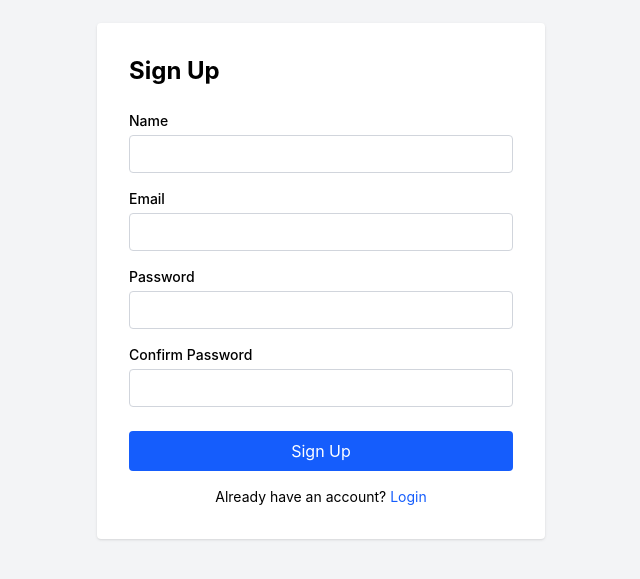
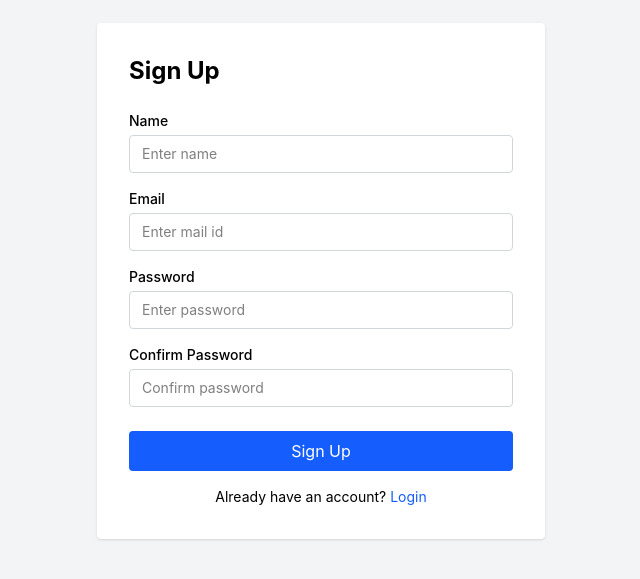
Before and after one commit to rakshitsaxena07/signup-login-form, a React (Vite) app: page /signup in a window 1280 px wide. Shown: the part 119-698 px from the top of the page, without its empty margins (319-959 px from the left). Built offline with nearby package versions, Linux system fonts and the light colour scheme.

Commit message:
fix: remove href add link

```diff
--- a/src/pages/Login.jsx
+++ b/src/pages/Login.jsx
@@ -1,22 +1,32 @@
-import { Formik, Form } from 'formik';
-import { loginSchema } from '../utils/ValidationSchemas';
-import InputField from '../components/InputField';
+import { Formik, Form } from "formik";
+import { loginSchema } from "../utils/ValidationSchemas";
+import InputField from "../components/InputField";
+import { Link } from "react-router-dom";
 
 export default function Login() {
   return (
     <div className="min-h-screen bg-gray-100 flex items-center justify-center">
       <div className="bg-white p-8 rounded shadow w-full max-w-md">
-
         <h2 className="text-2xl font-bold mb-6">Login</h2>
 
         <Formik
-          initialValues={{ email: '', password: '' }}
+          initialValues={{ email: "", password: "" }}
           validationSchema={loginSchema}
-          onSubmit={values => alert(JSON.stringify(values, null, 2))}
+          onSubmit={(values) => alert(JSON.stringify(values, null, 2))}
         >
           <Form>
-            <InputField label="Email"    name="email"    type="email" />
-            <InputField label="Password" name="password" type="password" />
+            <InputField
+              label="Email"
+              name="email"
+              type="email"
+              placeholder="Enter mail id"
+            />
+            <InputField
+              label="Password"
+              name="password"
+              type="password"
+              placeholder="Enter password"
+            />
 
             <button
               type="submit"
@@ -28,10 +38,11 @@ export default function Login() {
         </Formik>
 
         <p className="text-sm text-center mt-4">
-          Don't have an account?{' '}
-          <a href="/signup" className="text-blue-600">Sign Up</a>
+          Don't have an account?{" "}
+          <Link to="/signup" className="text-blue-600">
+            Sign Up
+          </Link>
         </p>
-
       </div>
     </div>
   );
--- a/src/pages/Signup.jsx
+++ b/src/pages/Signup.jsx
@@ -1,24 +1,29 @@
-import { Formik, Form } from 'formik';
-import { signupSchema } from '../utils/ValidationSchemas';
-import InputField from '../components/InputField';
+import { Formik, Form } from "formik";
+import { signupSchema } from "../utils/ValidationSchemas";
+import InputField from "../components/InputField";
+import { Link } from "react-router-dom";
 
 export default function Signup() {
   return (
     <div className="min-h-screen bg-gray-100 flex items-center justify-center">
       <div className="bg-white p-8 rounded shadow w-full max-w-md">
-
         <h2 className="text-2xl font-bold mb-6">Sign Up</h2>
 
         <Formik
-          initialValues={{ name: '', email: '', password: '', confirmPassword: '' }}
+          initialValues={{
+            name: "",
+            email: "",
+            password: "",
+            confirmPassword: "",
+          }}
           validationSchema={signupSchema}
-          onSubmit={values => alert(JSON.stringify(values, null, 2))}
+          onSubmit={(values) => alert(JSON.stringify(values, null, 2))}
         >
           <Form>
-            <InputField label="Name"             name="name" />
-            <InputField label="Email"            name="email"           type="email" />
-            <InputField label="Password"         name="password"        type="password" />
-            <InputField label="Confirm Password" name="confirmPassword" type="password" />
+            <InputField label="Name" name="name"  placeholder={"Enter name"}/>
+            <InputField label="Email" name="email" type="email" placeholder={"Enter mail id"} />
+            <InputField label="Password" name="password" type="password" placeholder={"Enter password"}/>
+            <InputField label="Confirm Password" name="confirmPassword" type="password" placeholder={"Confirm password"}/>
 
             <button
               type="submit"
@@ -30,10 +35,11 @@ export default function Signup() {
         </Formik>
 
         <p className="text-sm text-center mt-4">
-          Already have an account?{' '}
-          <a href="/login" className="text-blue-600">Login</a>
+          Already have an account?{" "}
+          <Link to="/login" className="text-blue-600">
+            Login
+          </Link>
         </p>
-
       </div>
     </div>
   );
```
